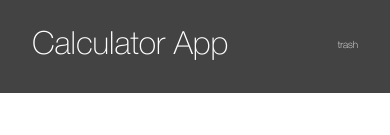
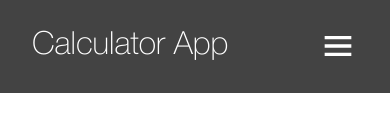
Before and after one commit to UladzislauPapliouka/calculator, a React (Create React App) app: page / in a window 390 px wide. Shown: the top 135 px of the page. Built offline with nearby package versions, Linux system fonts and the light colour scheme.

Commit message:
feat: use react-icon BiMenu in mobile styles

```diff
--- a/src/Components/Header/index.jsx
+++ b/src/Components/Header/index.jsx
@@ -1,7 +1,7 @@
 import React from "react";
 import {HeaderWrapper, Link, MobileNavigation, NavigationWrapper} from "./styled";
 import {NavLink} from "react-router-dom";
-
+import {BiMenu} from 'react-icons/bi'
 
 const Header = () => {
     return (
@@ -11,7 +11,7 @@ const Header = () => {
                 <NavLink to={'/'}>{({isActive})=><Link active={isActive}>Home</Link>}</NavLink>
                 <NavLink to={'settings'}>{({isActive})=><Link active={isActive}>Settings</Link>}</NavLink>
             </NavigationWrapper>
-            <MobileNavigation>trash</MobileNavigation>
+            <MobileNavigation><BiMenu/></MobileNavigation>
         </HeaderWrapper>
     )
 }
--- a/src/Components/Header/styled.js
+++ b/src/Components/Header/styled.js
@@ -61,6 +61,7 @@ export const MobileNavigation = styled.div`
   align-items: center;
   justify-content: center;
   display: none;
+  font-size: 4em;
   @media screen and (max-width:768px ){
     display: flex;
   }
```
